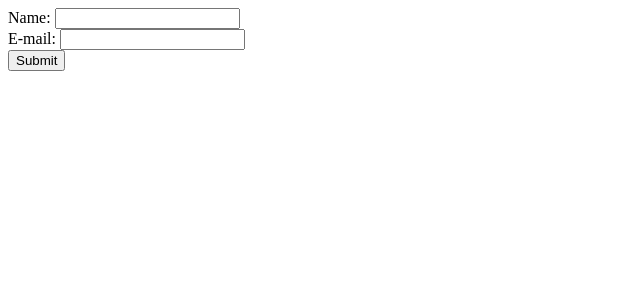
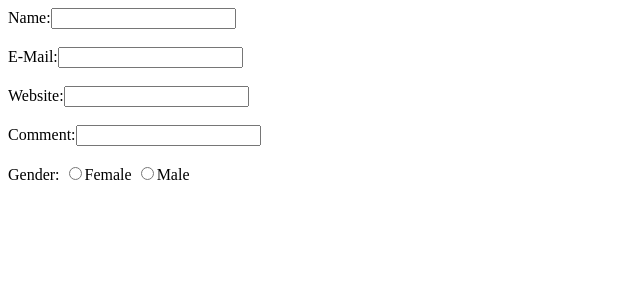
Before and after one commit to chao1017/PHP_FORM, a PHP site: page /main.php in a window 1280 px wide. Shown: the top 300 px of the page, without its empty margins (0-640 px from the left). Run offline with PHP 8.4, Linux system fonts and the light colour scheme.

Commit message:
add fields

```diff
--- a/main.php
+++ b/main.php
@@ -3,9 +3,15 @@
 
 	<body>
 		<form action="Welcome.php" method="post">
-			Name: <input type="text" name="name"><br />
-			E-mail: <input type="text" name="email"><br>
-			<input type="submit">
+			<label>Name:</label><input type="text" name="userName"><br><br>
+			<label>E-Mail:</label><input type="text" name="email"><br><br>
+			<label>Website:</label><input type="text" name="website"><br><br>
+			<label>Comment:</label><input type="text" name="comment"><br><br>
+			<label>Gender:</label>
+			<input type="radio" name="gender" value="female">Female
+			<input type="radio" name="gender" value="male">Male
+
 		</form>
+
 	</body>
 </html>
```
